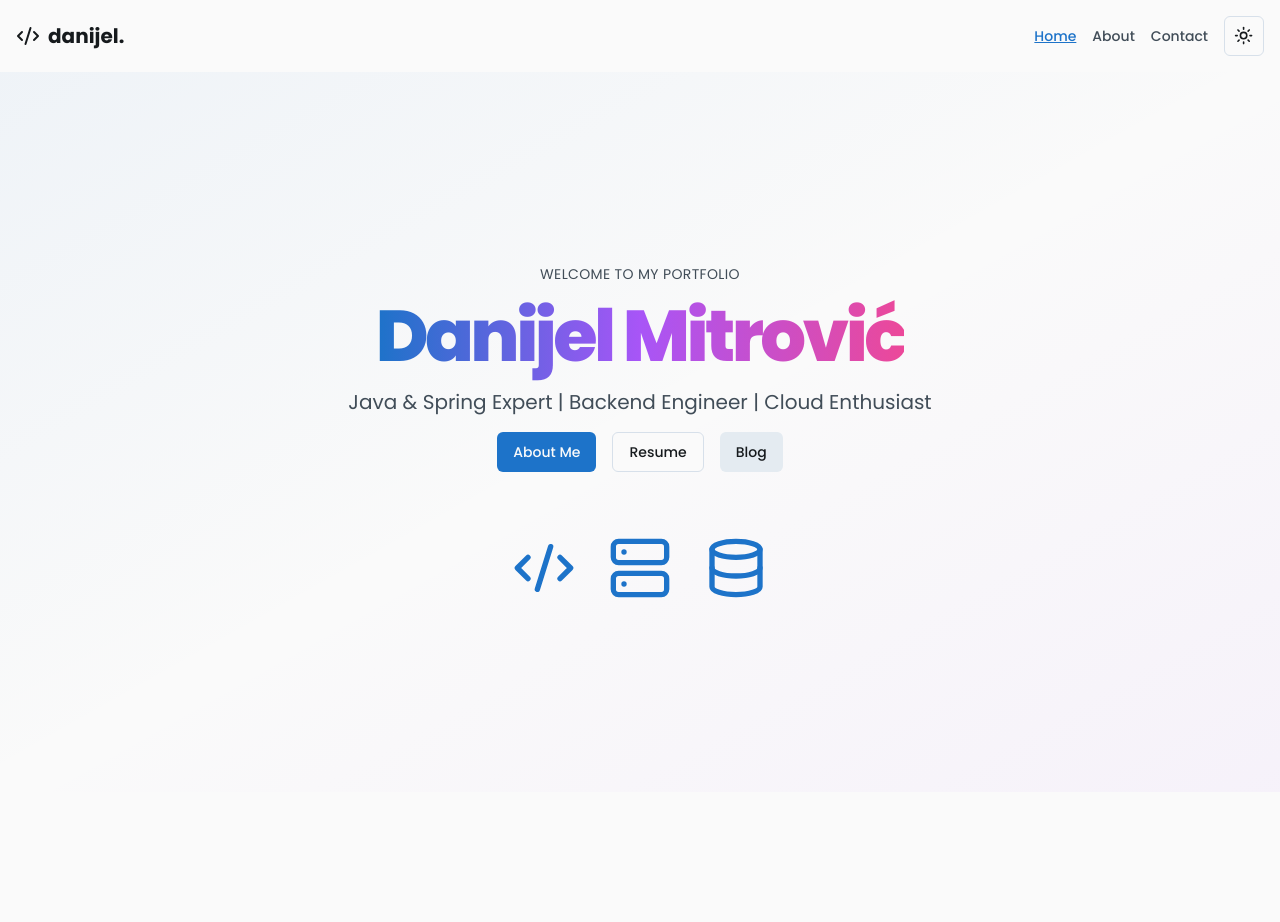
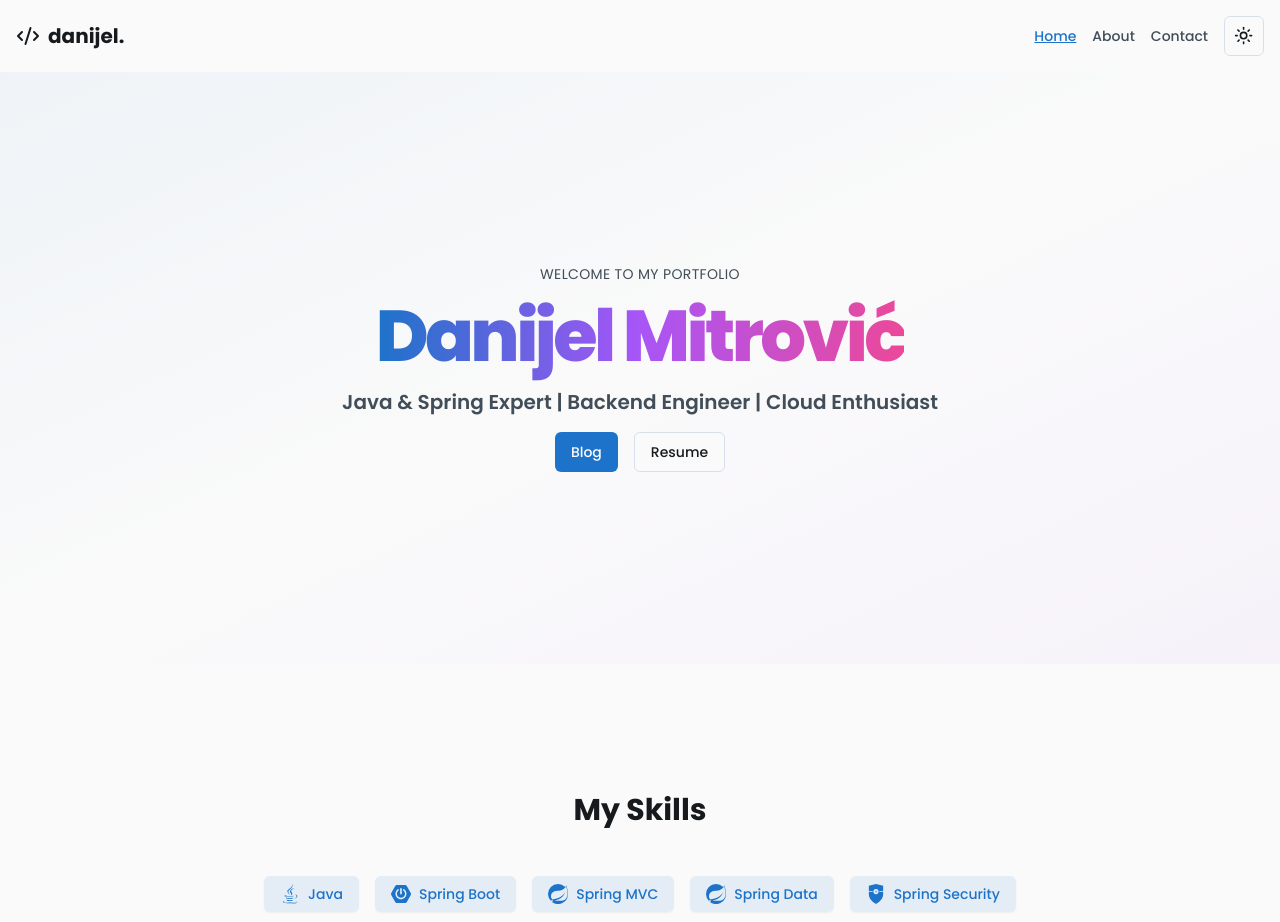
Before and after one commit to rodjenihm/danijelmitrovic.com, a Next.js app: page / in a window 1280 px wide. Shown: the top 922 px of the page. Built offline with nearby package versions, Linux system fonts and the light colour scheme.

Commit message:
Make home page better

```diff
--- a/components/hero.tsx
+++ b/components/hero.tsx
@@ -1,9 +1,14 @@
 "use client";
 
 import { motion } from "framer-motion";
-import { Server, Database, Code2 } from "lucide-react";
 import { Button } from "@/components/ui/button";
 import Link from "next/link";
+import {
+  DropdownMenu,
+  DropdownMenuContent,
+  DropdownMenuItem,
+  DropdownMenuTrigger,
+} from "@/components/ui/dropdown-menu";
 
 export default function Hero() {
   const containerVariants = {
@@ -68,7 +73,7 @@ export default function Hero() {
         initial="hidden"
         animate="visible"
       >
-        <div className="flex flex-col items-center space-y-4 text-center">
+        <div className="flex flex-col items-start space-y-4 text-left md:items-center md:text-center">
           <motion.p
             className="text-sm uppercase tracking-wide text-muted-foreground"
             variants={itemVariants}
@@ -84,49 +89,20 @@ export default function Hero() {
             </span>
           </motion.h1>
           <motion.p
-            className="mx-auto max-w-[700px] text-muted-foreground md:text-xl"
+            className="mx-auto max-w-[700px] text-muted-foreground md:text-xl font-semibold"
             variants={itemVariants}
           >
             Java & Spring Expert | Backend Engineer | Cloud Enthusiast
           </motion.p>
           <motion.div className="space-x-4" variants={itemVariants}>
             <Button asChild>
-              <Link href="/about">About Me</Link>
+              <Link href="/blog">Blog</Link>
             </Button>
             <Button variant="outline" asChild>
               <Link href="/resume.pdf">Resume</Link>
             </Button>
-            <Button variant="secondary" asChild>
-              <Link href="/blog">Blog</Link>
-            </Button>
           </motion.div>
         </div>
-        <motion.div
-          className="mt-16 flex justify-center space-x-8"
-          variants={containerVariants}
-        >
-          <motion.div
-            variants={iconVariants}
-            whileHover={{ scale: 1.1 }}
-            whileTap={{ scale: 0.9 }}
-          >
-            <Code2 className="h-16 w-16 text-primary" />
-          </motion.div>
-          <motion.div
-            variants={iconVariants}
-            whileHover={{ scale: 1.1 }}
-            whileTap={{ scale: 0.9 }}
-          >
-            <Server className="h-16 w-16 text-primary" />
-          </motion.div>
-          <motion.div
-            variants={iconVariants}
-            whileHover={{ scale: 1.1 }}
-            whileTap={{ scale: 0.9 }}
-          >
-            <Database className="h-16 w-16 text-primary" />
-          </motion.div>
-        </motion.div>
       </motion.div>
     </section>
   );
--- a/components/skills.tsx
+++ b/components/skills.tsx
@@ -1,20 +1,29 @@
 "use client";
 
 import { motion } from "framer-motion";
+import { FaJava, FaAws, FaGitAlt, FaGithub, FaDocker } from "react-icons/fa";
+import {
+  SiSpringboot,
+  SiSpring,
+  SiPostgresql,
+  SiMongodb,
+  SiRedis,
+  SiSpringsecurity,
+} from "react-icons/si";
 
 const skills = [
-  "Java",
-  "Spring Boot",
-  "Spring MVC",
-  "Spring Data",
-  "Spring Security",
-  "AWS",
-  "PostgreSQL",
-  "MongoDB",
-  "Redis",
-  "Git",
-  "Github",
-  "Docker",
+  { name: "Java", icon: FaJava },
+  { name: "Spring Boot", icon: SiSpringboot },
+  { name: "Spring MVC", icon: SiSpring },
+  { name: "Spring Data", icon: SiSpring },
+  { name: "Spring Security", icon: SiSpringsecurity },
+  { name: "AWS", icon: FaAws },
+  { name: "PostgreSQL", icon: SiPostgresql },
+  { name: "MongoDB", icon: SiMongodb },
+  { name: "Redis", icon: SiRedis },
+  { name: "Git", icon: FaGitAlt },
+  { name: "Github", icon: FaGithub },
+  { name: "Docker", icon: FaDocker },
 ];
 
 const containerVariants = {
@@ -56,12 +65,13 @@ export default function Skills() {
           {skills.map((skill, index) => (
             <motion.div
               key={index}
-              className="bg-primary/10 text-primary rounded-md px-4 py-2 text-sm font-medium"
+              className="bg-primary/10 hover:bg-primary/20 text-primary rounded-md px-4 py-2 text-sm font-medium shadow-sm hover:shadow-md transition duration-200 flex items-center gap-2"
               variants={itemVariants}
               whileHover={{ scale: 1.05 }}
               whileTap={{ scale: 0.95 }}
             >
-              {skill}
+              <skill.icon size={20} />
+              {skill.name}
             </motion.div>
           ))}
         </motion.div>
--- a/package.json
+++ b/package.json
@@ -26,6 +26,7 @@
     "next-themes": "^0.3.0",
     "react": "19.0.0-rc-02c0e824-20241028",
     "react-dom": "19.0.0-rc-02c0e824-20241028",
+    "react-icons": "^5.4.0",
     "react-syntax-highlighter": "^15.6.1",
     "tailwind-merge": "^2.6.0",
     "tailwindcss-animate": "^1.0.7"
```
Also changed, not shown: 1 other file (tests, documents, lock files or other folders).
